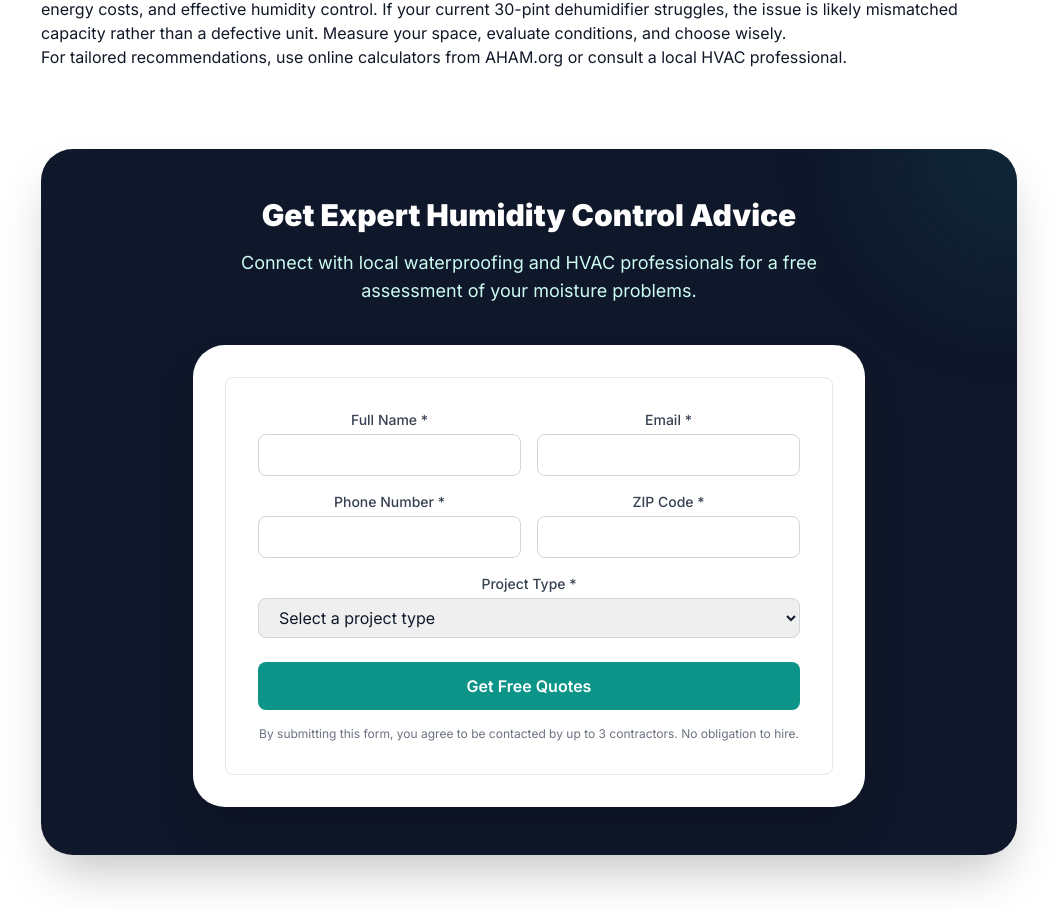
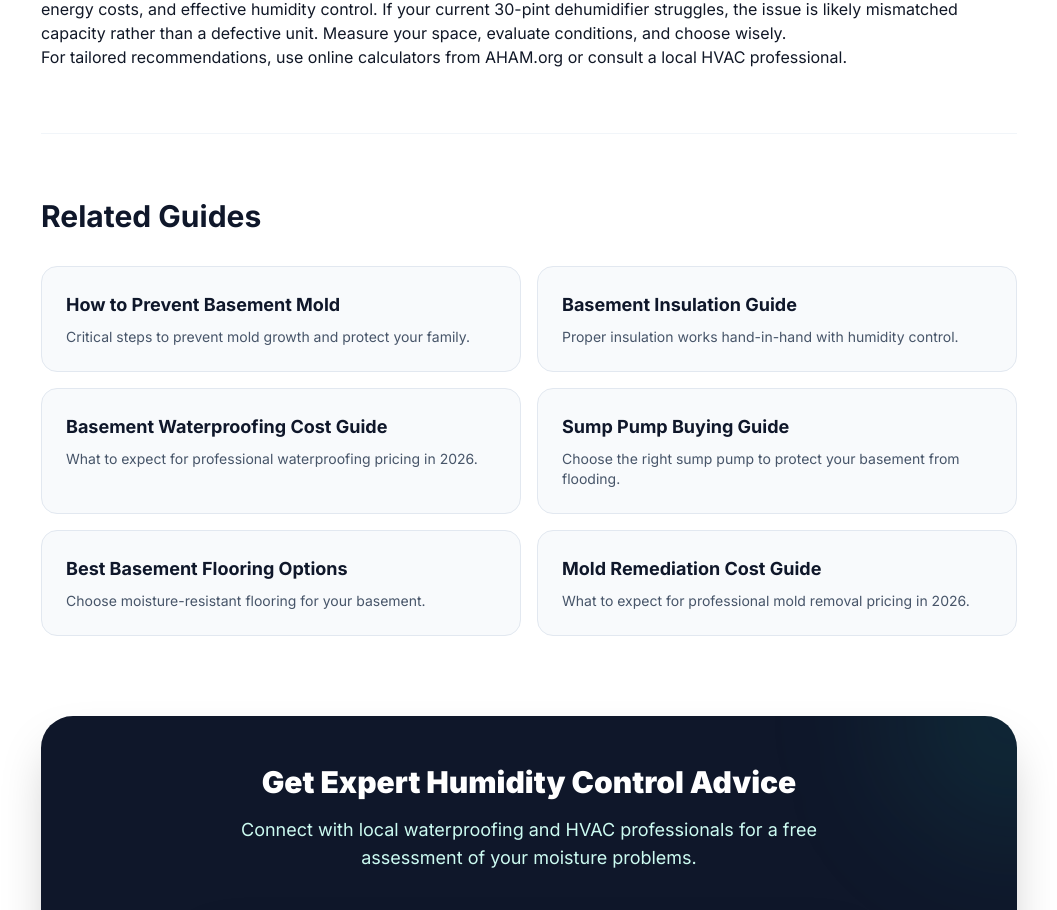
Before and after one commit to thebasementguide2026/basement-guide, a Next.js app: page /articles/dehumidifier-myths in a window 1280 px wide. Shown: the part 8110-9020 px from the top of the page, without its empty margins (111-1168 px from the left). Built offline with nearby package versions, Linux system fonts and the light colour scheme.

Commit message:
Add Related Guides section to dehumidifier-myths

```diff
--- a/app/articles/dehumidifier-myths/page.tsx
+++ b/app/articles/dehumidifier-myths/page.tsx
@@ -384,6 +384,37 @@ export default function DehumidifierMythsArticle() {
             </p>
           </div>
 
+
+                    {/* Related Guides */}
+          <div className='border-t border-slate-100 pt-16 mt-16'>
+            <h2 className='text-3xl font-bold text-slate-900 mb-8'>Related Guides</h2>
+            <div className='grid grid-cols-1 md:grid-cols-2 gap-4 not-prose'>
+              <Link href='/articles/how-to-prevent-basement-mold' className='block bg-slate-50 rounded-2xl p-6 hover:bg-teal-50 transition-colors border border-slate-200 hover:border-teal-300'>
+                <h4 className='text-lg font-bold text-slate-900 mb-2'>How to Prevent Basement Mold</h4>
+                <p className='text-slate-600 text-sm'>Critical steps to prevent mold growth and protect your family.</p>
+              </Link>
+              <Link href='/articles/basement-insulation-guide' className='block bg-slate-50 rounded-2xl p-6 hover:bg-teal-50 transition-colors border border-slate-200 hover:border-teal-300'>
+                <h4 className='text-lg font-bold text-slate-900 mb-2'>Basement Insulation Guide</h4>
+                <p className='text-slate-600 text-sm'>Proper insulation works hand-in-hand with humidity control.</p>
+              </Link>
+              <Link href='/articles/basement-waterproofing-cost' className='block bg-slate-50 rounded-2xl p-6 hover:bg-teal-50 transition-colors border border-slate-200 hover:border-teal-300'>
+                <h4 className='text-lg font-bold text-slate-900 mb-2'>Basement Waterproofing Cost Guide</h4>
+                <p className='text-slate-600 text-sm'>What to expect for professional waterproofing pricing in 2026.</p>
+              </Link>
+              <Link href='/articles/sump-pump-buying-guide' className='block bg-slate-50 rounded-2xl p-6 hover:bg-teal-50 transition-colors border border-slate-200 hover:border-teal-300'>
+                <h4 className='text-lg font-bold text-slate-900 mb-2'>Sump Pump Buying Guide</h4>
+                <p className='text-slate-600 text-sm'>Choose the right sump pump to protect your basement from flooding.</p>
+              </Link>
+              <Link href='/articles/best-basement-flooring' className='block bg-slate-50 rounded-2xl p-6 hover:bg-teal-50 transition-colors border border-slate-200 hover:border-teal-300'>
+                <h4 className='text-lg font-bold text-slate-900 mb-2'>Best Basement Flooring Options</h4>
+                <p className='text-slate-600 text-sm'>Choose moisture-resistant flooring for your basement.</p>
+              </Link>
+              <Link href='/articles/mold-remediation-cost' className='block bg-slate-50 rounded-2xl p-6 hover:bg-teal-50 transition-colors border border-slate-200 hover:border-teal-300'>
+                <h4 className='text-lg font-bold text-slate-900 mb-2'>Mold Remediation Cost Guide</h4>
+                <p className='text-slate-600 text-sm'>What to expect for professional mold removal pricing in 2026.</p>
+              </Link>
+            </div>
+          </div>
           {/* Lead Form CTA */}
           <div className='bg-slate-900 rounded-[2rem] p-12 text-white mt-20 relative overflow-hidden shadow-2xl not-prose'>
             <div className='absolute top-0 right-0 w-64 h-64 bg-teal-500/10 rounded-full -mr-32 -mt-32 blur-3xl' />
```
